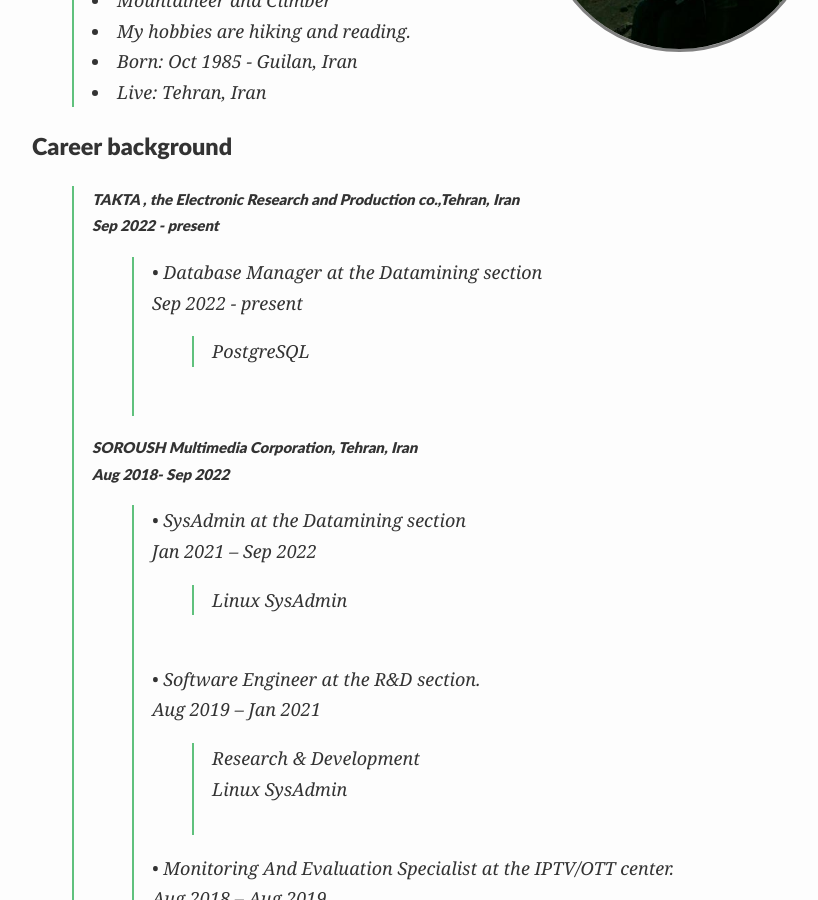
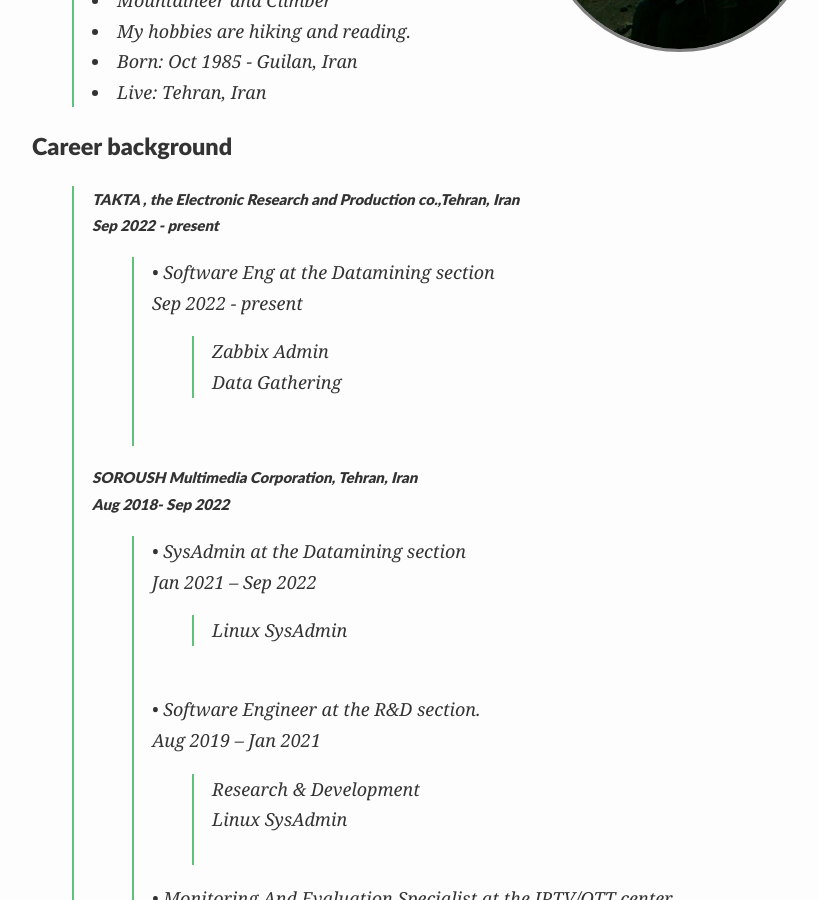
Before and after one commit to KavehRS/website, a Jekyll site: the page built from index.md, in a window 1280 px wide and 900 px high, scrolled down 451 px. Shown: the whole window, without its empty margins (208-1026 px from the left). Built offline with Jekyll 4.4.1, drawn with Linux system fonts in a browser that asks for light colours; nearby versions of some CDN libraries; our own code applies the rules of GitHub Pages for plain Markdown files.

Commit message:
Update index.md

```diff
--- a/index.md
+++ b/index.md
@@ -30,8 +30,9 @@ published: true
 >
 >
 ##### TAKTA , the Electronic Research and Production co.,Tehran, Iran<br> Sep 2022 - present<br>
->> •	Database Manager at the Datamining section<br>  Sep 2022 - present<br>
->>> PostgreSQL<br>
+>> •	Software Eng at the Datamining section<br>  Sep 2022 - present<br>
+>>> Zabbix Admin<br>
+>>> Data Gathering <br>
 >>
 >> ‌ <br>
 >
```
